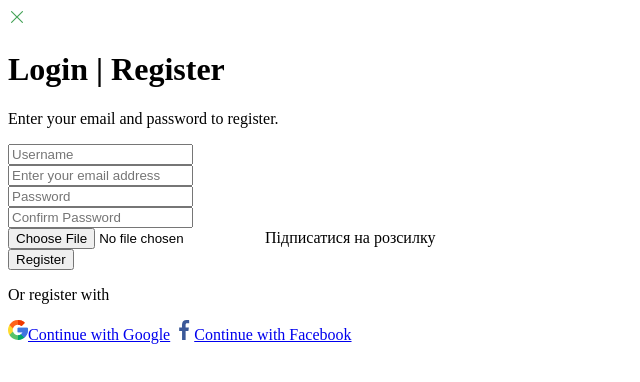
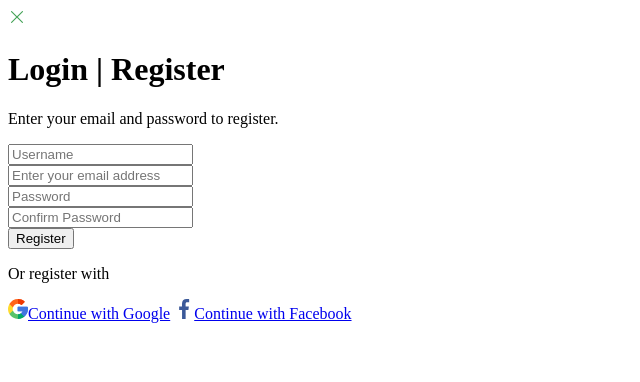
Before and after one commit to Rodionjke/GREENSHOP, a plain HTML site: page Registration.html in a window 1280 px wide. Shown: the whole page, without its empty margins (0-640 px from the left). Drawn offline with Linux system fonts and the light colour scheme.

Commit message:
First commit

```diff
--- a/Registration.html
+++ b/Registration.html
@@ -25,7 +25,6 @@
         <div>
             <input name="password" type="password" placeholder="Confirm Password" id="confirm-password">
         </div>
-        <input type="file" name="subscribe" value="yes" accept="image/png"> Підписатися на розсилку
         <div>
             <button type="submit">Register</button>
         </div>
```
